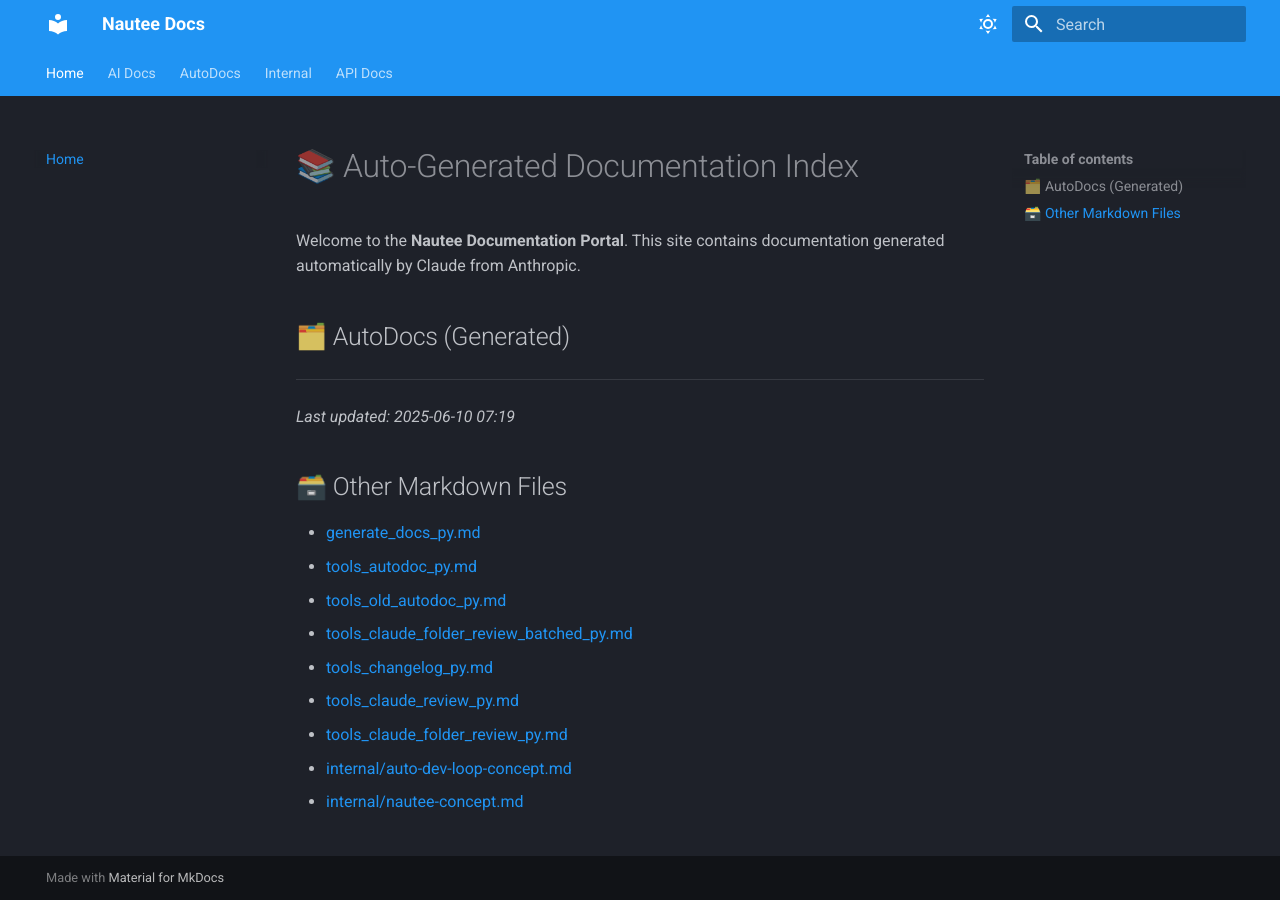
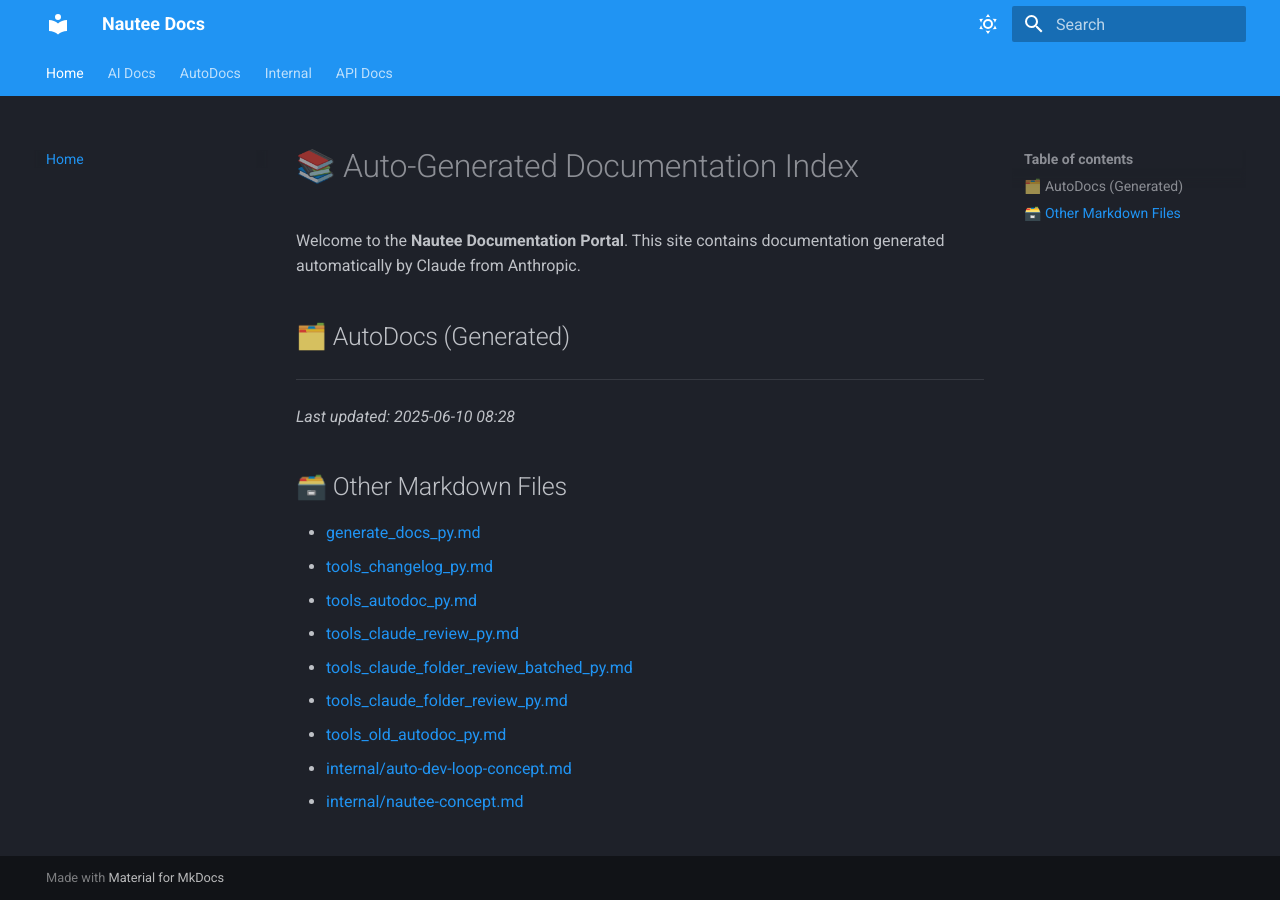
Before and after one commit to 48Nauts-Operator/nautee, an MkDocs documentation site: the page built from docs/index.md, in a window 1280 px wide. Built offline with MkDocs 1.6.1 and Material for MkDocs 9.7.7, drawn with Linux system fonts in a browser that asks for light colours.

Commit message:
🤖 Auto-update docs via Nautee

```diff
--- a/docs/index.md
+++ b/docs/index.md
@@ -7,16 +7,16 @@ Welcome to the **Nautee Documentation Portal**. This site contains documentation
 
 ---
 
-_Last updated: 2025-06-10 07:19_
+_Last updated: 2025-06-10 08:28_
 
 ## 🗃️ Other Markdown Files
 
 - [generate_docs_py.md](generate_docs_py.md)
+- [tools_changelog_py.md](tools_changelog_py.md)
 - [tools_autodoc_py.md](tools_autodoc_py.md)
+- [tools_claude_review_py.md](tools_claude_review_py.md)
+- [tools_claude_folder_review_batched_py.md](tools_claude_folder_review_batched_py.md)
+- [tools_claude_folder_review_py.md](tools_claude_folder_review_py.md)
 - [tools_old_autodoc_py.md](tools_old_autodoc_py.md)
-- [tools_claude_folder_review_batched_py.md](tools_claude_folder_review_batched_py.md)
-- [tools_changelog_py.md](tools_changelog_py.md)
-- [tools_claude_review_py.md](tools_claude_review_py.md)
-- [tools_claude_folder_review_py.md](tools_claude_folder_review_py.md)
 - [internal/auto-dev-loop-concept.md](internal/auto-dev-loop-concept.md)
 - [internal/nautee-concept.md](internal/nautee-concept.md)
```
